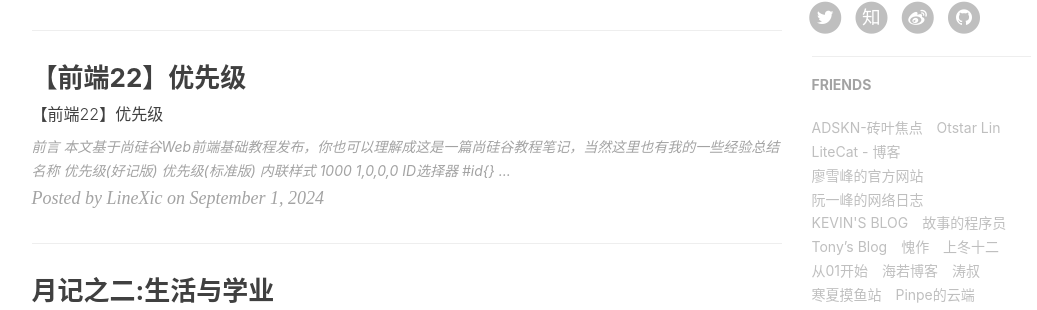
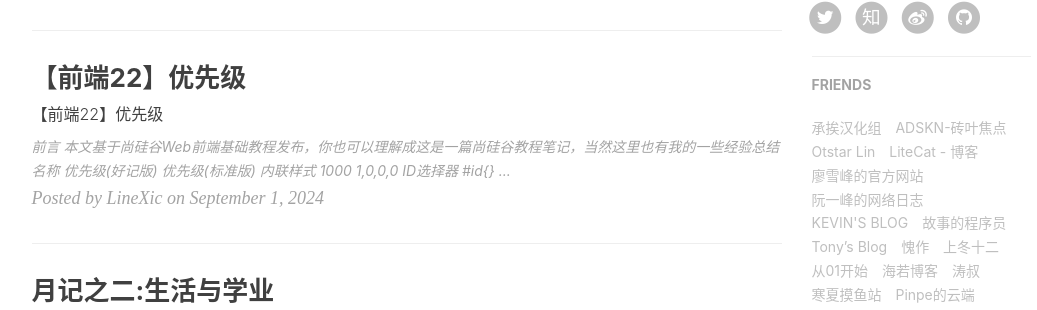
Before and after one commit to LineXic/LineXic-blog, a Jekyll site: the page built from index.html, in a window 1280 px wide and 900 px high, scrolled down 789 px. Shown: the part 141-451 px from the top of the window, without its empty margins (136-1173 px from the left). Built offline with Jekyll 4.4.1, drawn with Linux system fonts in a browser that asks for light colours; nearby versions of some CDN libraries; the list of posts is cut into pages by our own code; comment, search, counter and statistics services are not loaded.

Commit message:
更新 _config.yml
添加友

```diff
--- a/_config.yml
+++ b/_config.yml
@@ -107,6 +107,8 @@ page-mathjax: false
 
 # Friends
 friends: [
+    { title: "承挨汉化组", href:
+"https://chengai77a6b.top/"},
     { title: "ADSKN-砖叶焦点", href: "https://tbl.adskn.com/" },
     { title: "Otstar Lin", href: "https://blog.ixk.me/" },
     { title: "LiteCat - 博客", href: "https://www.litecat.xyz/" },
```
